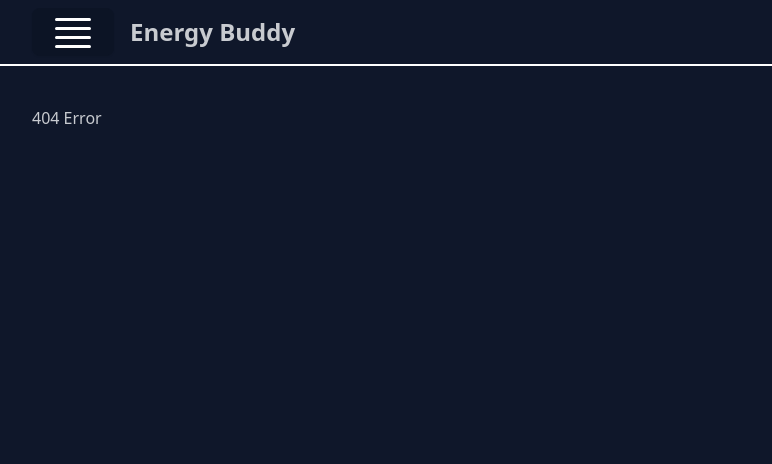
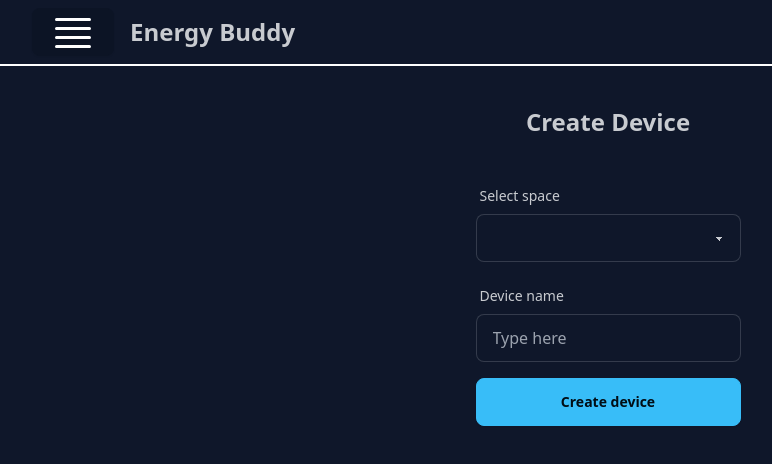
Before and after one commit to MihneaCatana/HackITAll-2024, a React (Vite) app in the folder frontend/: page /add-device in a window 1280 px wide. Before the commit this address had no page. Shown: the top 464 px of the page, without its empty margins (32-804 px from the left). Built offline with nearby package versions, Linux system fonts and the light colour scheme.

Commit message:
spaces and devices can be added

```diff
--- a/frontend/src/App.tsx
+++ b/frontend/src/App.tsx
@@ -7,6 +7,7 @@ import {Subscription} from "./pages/Subscription.tsx";
 import {Management} from "./pages/Management.tsx";
 import {Dashboard} from "./pages/Dashboard.tsx";
 import {Route, Routes} from "react-router-dom";
+import CreateDevice from "./pages/CreateDevice.tsx";
 
 function App() {
     return (
@@ -18,6 +19,7 @@ function App() {
                     <Route path="/dashboard" element={<Dashboard/>}/>
                     <Route path="/management" element={<Management/>}/>
                     <Route path="/create-space" element={<CreateSpace/>}/>
+                    <Route path="/add-device" element={<CreateDevice />} />
                     <Route path="/subscription" element={<Subscription/>}/>
                     <Route path="*" element={<>404 Error</>}/>
                 </Route>
--- a/frontend/src/components/navbar/Navbar.tsx
+++ b/frontend/src/components/navbar/Navbar.tsx
@@ -21,7 +21,7 @@ function Navbar() {
                     <Outlet/>
                 </div>
             </div>
-            <div className="drawer-side">
+            <div className="z-10 drawer-side">
                 <label htmlFor="sidebar" aria-label="close sidebar" className="drawer-overlay"></label>
                 <ul className="flex items-center justify-center w-64 min-h-full p-4 text-lg menu bg-base-200 text-base-content">
                     <Link to={`/dashboard`}>
@@ -36,8 +36,8 @@ function Navbar() {
                         <li className="hover:text-blue-500">Create space</li>
                     </Link>
 
-                    <Link to={`/edit-space`}>
-                        <li className="hover:text-blue-500">Edit space</li>
+                    <Link to={`/add-device`}>
+                        <li className="hover:text-blue-500">Add device</li>
                     </Link>
 
                     <Link to={`/subscription`}>
@@ -46,30 +46,6 @@ function Navbar() {
                 </ul>
             </div>
         </div>
-        <div className="z-10 drawer-side">
-            <label htmlFor="sidebar" aria-label="close sidebar" className="drawer-overlay"></label>
-            <ul className="flex items-center justify-center w-64 min-h-full p-4 text-lg menu bg-base-200 text-base-content">
-                <Link to={`/dashboard`}>
-                    <li className="hover:text-blue-500">Dashboard</li>
-                </Link>
-
-                <Link to={`/management`}>
-                    <li className="hover:text-blue-500">Management</li>
-                </Link>
-
-                <Link to={`/create-space`}>
-                    <li className="hover:text-blue-500">Create space</li>
-                </Link>
-
-                <Link to={`/add-device`}>
-                    <li className="hover:text-blue-500">Add device</li>
-                </Link>
-
-                <Link to={`/subscription`}>
-                    <li className="hover:text-blue-500">Subscription</li>
-                </Link>
-            </ul>
-        </div>
     </div>
 )
 }
--- a/frontend/src/data/mockOfficev2.ts
+++ b/frontend/src/data/mockOfficev2.ts
@@ -1,8 +1,8 @@
 import {Space} from "../types/space.ts";
 
-export const spaces: Space = {
+export const spaces: Space[] = [{
     id: 1,
-    spaceName: "Space1",
+    spaceName: "Space 1",
     devices: [
         {
             id: 1,
@@ -20,4 +20,4 @@ export const spaces: Space = {
         }
     ]
 
-}
+}]
--- a/frontend/src/pages/CreateDevice.tsx
+++ b/frontend/src/pages/CreateDevice.tsx
@@ -1,6 +1,84 @@
+import { useForm } from "react-hook-form"
+import CreateButton from "../components/buttons/CreateButton"
+import { useEffect, useState } from "react"
+import axios from "axios"
+import { dataServiceURL } from "../const"
+import { spaces as DUMMY_SPACES } from "../data/mockOfficev2"
+import { Space } from "../types/space"
+
 function CreateDevice() {
+  const [spaces, setSpaces] = useState<Space[]>([])
+
+  const { register, handleSubmit, setValue } = useForm({
+    defaultValues: {
+      spaceID: "",
+      deviceName: ""
+    }
+  })
+
+  useEffect(() => {
+    // axios.get(`${dataServiceURL}/users/email`, {
+    //   headers: {
+    //       "Authorization": `Bearer ${"test"}`,
+    //       "Content-Type": "application/json"
+    //   }
+
+    // }).then((spacesResponse) => {
+    //   const spaces = spacesResponse.data
+    //   setSpaces(spaces)
+    // })
+    setSpaces(DUMMY_SPACES)
+  }, [])
+
+  async function createDevice(data: { spaceID: string, deviceName: string }){
+      //   await axios.post(`${dataServiceURL}`, {
+      //     headers: {
+      //       "Authorization": `Bearer ${"test"}`,
+      //       "Content-Type": "application/json"
+      //     },
+      //     data: {
+      //       spaceId: data.spaceID,
+      //       deviceName: data.deviceName
+      //     }
+      //   })
+
+      console.log(data)
+
+        setValue("spaceID", "")
+        setValue("deviceName", "")
+  }
+
   return (
-    <div>CreateDevice</div>
+    <div className="flex flex-col items-center">
+    <h1 className="text-2xl font-bold text-center mb-[5vh]">Create Device</h1>
+
+     <form onSubmit={handleSubmit(createDevice)}>
+        <label className="w-full max-w-xs form-control">
+            <div className="label">
+                <span className="label-text">Select space</span>
+            </div>
+            <select className="w-full max-w-xs select select-bordered">
+              <option disabled selected></option>
+              {spaces.map((space) => {
+                return <option value={space.id} id={space.spaceName} key={space.id}>{space.spaceName}</option>
+              })}
+            </select>
+        </label>
+
+        <label className="w-full max-w-xs mt-4 form-control">
+            <div className="label">
+                <span className="label-text">Device name</span>
+            </div>
+            <input
+            {...register("deviceName")}
+            type="text"
+            placeholder="Type here"
+            className="w-full max-w-xs input input-bordered" />
+        </label>
+
+        <CreateButton text="Create device" />
+     </form>
+</div>
   )
 }
 
--- a/frontend/src/pages/CreateSpace.tsx
+++ b/frontend/src/pages/CreateSpace.tsx
@@ -4,7 +4,7 @@ import { dataServiceURL } from "../const"
 import CreateButton from "../components/buttons/CreateButton"
 
 function CreateSpace() {
-  const { register, handleSubmit } = useForm({
+  const { register, handleSubmit, setValue } = useForm({
     defaultValues: {
         spaceName: ""
     }
@@ -12,7 +12,7 @@ function CreateSpace() {
 
   async function createSpace(data: { spaceName: string }){
     try{
-        // axios.post(`${dataServiceURL}/spaces`, {
+        // axios.post(`${dataServiceURL}/users/email`, {
         //     headers: {
         //         "Authorization": `Bearer ${"test"}`,
         //         "Content-Type": "application/json"
@@ -23,6 +23,7 @@ function CreateSpace() {
         // })
 
         console.log(data.spaceName)
+        setValue("spaceName", "")
     }catch(error){
 
     }
--- a/frontend/src/types/user.ts
+++ b/frontend/src/types/user.ts
@@ -1,12 +1,8 @@
-<<<<<<< HEAD
-import { Office } from "./space";
-=======
-import {Space} from "./space.ts";
->>>>>>> main
+import { Space } from "./space";
 
 export interface User {
     id: number,
     email: string,
     username: string,
-    spaces?: Space[]
+    spaces: Space[]
 }
```
